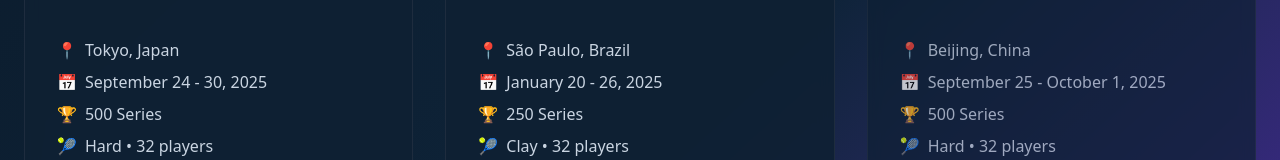
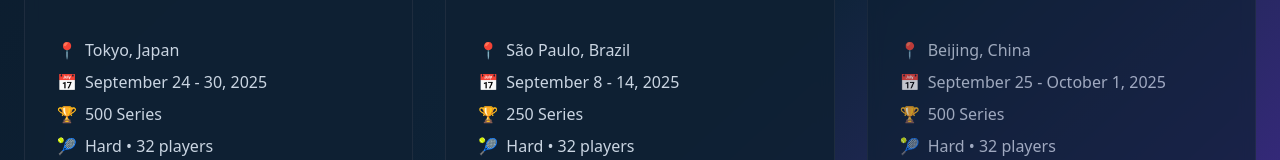
Before and after one commit to Martmec/Bracket, a React (Vite) app: page / in a window 1280 px wide. Shown: the part 423-583 px from the top of the page. Built offline with nearby package versions, Linux system fonts and the light colour scheme.

Commit message:
Fix São Paulo 2025 tournament data: correct dates (Sept 8-14, 2025) and surface (Hard)

```diff
--- a/src/components/HomePage.tsx
+++ b/src/components/HomePage.tsx
@@ -29,9 +29,9 @@
     id: 'saopaulo2025',
     name: 'São Paulo 2025',
     category: '250 Series',
-    dates: 'January 20 - 26, 2025',
+    dates: 'September 8 - 14, 2025',
     location: 'São Paulo, Brazil',
-    surface: 'Clay',
+    surface: 'Hard',
     players: 32,
     status: 'active',
     description: ''
--- a/src/components/TournamentPage.tsx
+++ b/src/components/TournamentPage.tsx
@@ -58,9 +58,9 @@
   saopaulo2025: {
     name: 'São Paulo 2025',
     location: 'São Paulo, Brazil',
-    surface: 'Clay',
+    surface: 'Hard',
     category: '250 Series',
-    dates: 'January 20 - 26, 2025',
+    dates: 'September 8 - 14, 2025',
     slug: 'sao-paulo-2025'
   },
   beijing2025: {
```
